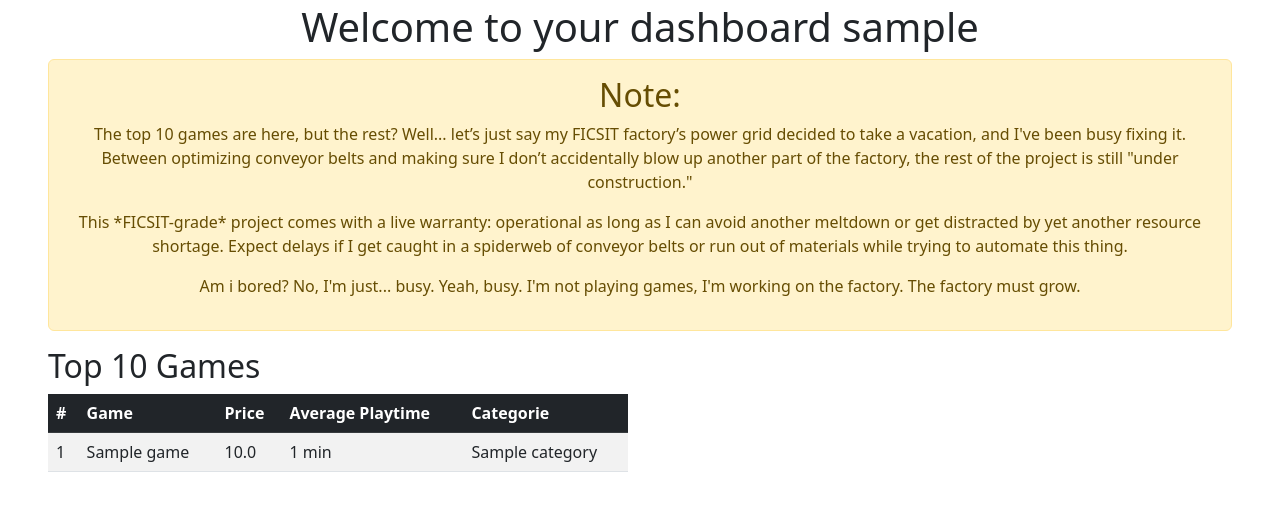
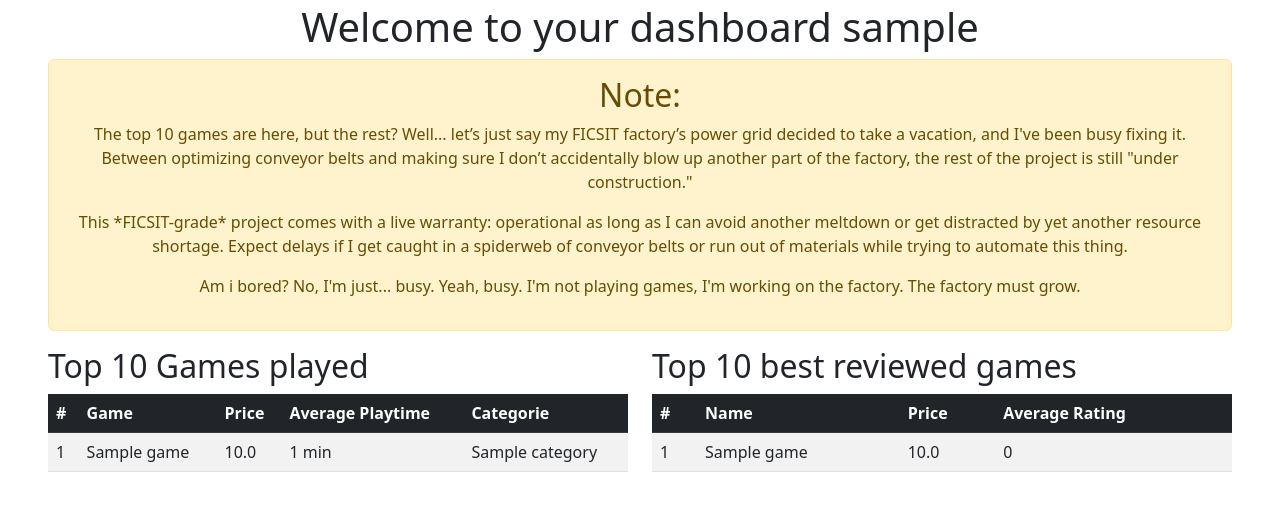
Before and after one commit to Programmer-Timmy/ProjectSteam, a Django app: page /dashboard/ in a window 1280 px wide. Shown: the part 93-604 px from the top of the page. Run offline with Django 5.2, Linux system fonts and the light colour scheme; a user stored in the database is signed in; tables that the repository leaves empty hold one stand-in row (values such as "Sample post"); parts of the project's set-up code (start-up, migrations or seed data) failed here and were passed over.

Commit message:
top 10 best rated

```diff
--- a/dashboard/views.py
+++ b/dashboard/views.py
@@ -14,6 +14,14 @@ def index(request):
     # get the top 10 avarage playtime of the games
 
     top_10_games = Games.objects.order_by('-average_playtime')[:10]
+    from django.db.models import F, FloatField
+
+    best_reviewed_games = (
+        Games.objects.annotate(
+            average_rating=F('positive_ratings') / (F('negative_ratings') + 1)  # Prevent division by zero
+        )
+        .order_by('-average_rating')[:10]  # Sort by highest average
+    )
 
     # Prefetch related categories efficiently
     top_10_games = top_10_games.prefetch_related(
@@ -35,4 +43,5 @@ def index(request):
     return render(request, 'dashboard/index.html', {
         'page_title': 'Dashboard',
         'top_10_games': top_10_games,
+        'best_reviewed_games': best_reviewed_games
     })
--- a/templates/dashboard/index.html
+++ b/templates/dashboard/index.html
@@ -2,7 +2,7 @@
 {% extends 'base.html' %}
 
 {% block content %}
-    <div class="px-5">
+    <div class="px-md-5 px-3">
         <h1 class="text-center">Welcome to your dashboard {{ user.username }}</h1>
         <div class="alert alert-warning text-center" role="alert">
             <div>
@@ -28,7 +28,7 @@
 
         <div class="row">
             <div class="col-12 col-lg-6">
-                <h2>Top 10 Games</h2>
+                <h2>Top 10 Games played</h2>
                 <div class="table-responsive">
                     <table class="table table-striped">
                         <thead class="table-dark">
@@ -59,6 +59,31 @@
                     </table>
                 </div>
             </div>
+            <div class="col-12 col-lg-6">
+                <h2>Top 10 best reviewed games</h2>
+                <div class="table-responsive">
+                    <table class="table table-striped">
+                        <thead class="table-dark">
+                        <tr>
+                            <th>#</th>
+                            <th>Name</th>
+                            <th>Price</th>
+                            <th>Average Rating</th>
+                        </tr>
+                        </thead>
+                        <tbody>
+                        {% for game in best_reviewed_games %}
+                            <tr>
+                                <td>{{ forloop.counter }}</td>
+                                <td>{{ game.name }}</td>
+                                <td>{{ game.price }}</td>
+                                <td>{{ game.average_rating }}</td>
+                            </tr>
+                        {% endfor %}
+                        </tbody>
+                    </table>
+                </div>
+            </div>
         </div>
     </div>
 {% endblock %}
```
